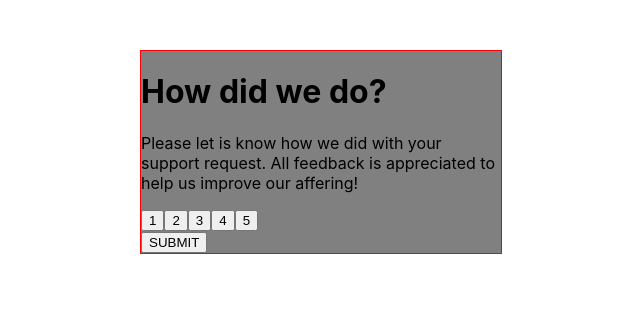
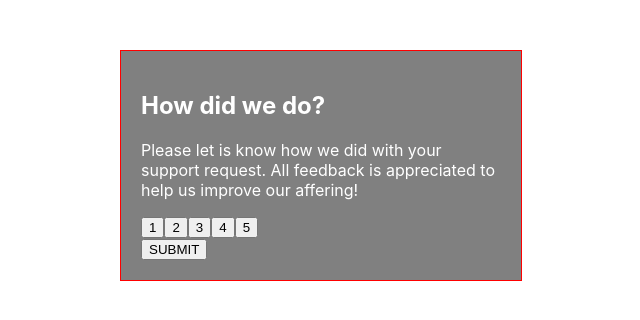
Before and after one commit to PieterJanDelbecke/interactive-react, a React (Create React App) app: page / in a window 1280 px wide. Shown: the top 320 px of the page, without its empty margins (319-959 px from the left). Built offline with nearby package versions, Linux system fonts and the light colour scheme.

Commit message:
basic styling

```diff
--- a/src/components/rating-component.jsx
+++ b/src/components/rating-component.jsx
@@ -6,6 +6,13 @@ const Container = styled.div`
     border: 1px solid red;
     width: 360px;
     margin: 50px 0px;
+    padding:20px;
+`
+const Title = styled.h2`
+  color:white;
+`
+const Text = styled.p`
+  color:white;
 `
 
 const RatingComponent = () => {
@@ -47,11 +54,11 @@ const RatingComponent = () => {
   return (
     <>
     <Container>
-      <h1>How did we do?</h1>
-      <p>
+      <Title>How did we do?</Title>
+      <Text>
         Please let is know how we did with your support request. All feedback is
         appreciated to help us improve our affering!
-      </p>
+      </Text>
       <div onSubmit={handleSubmit}>
         <button onClick={clickBtn1}>1</button>
         <button onClick={clickBtn2}>2</button>
```
